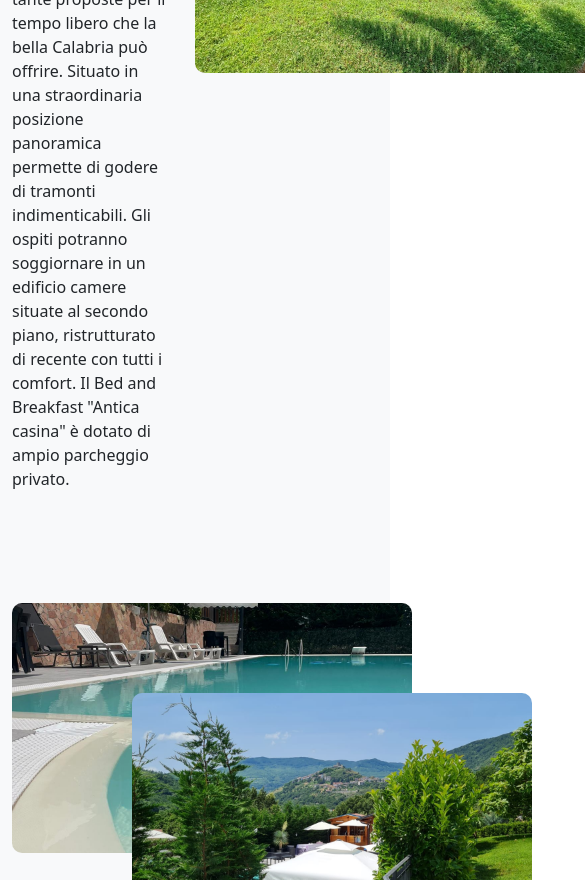
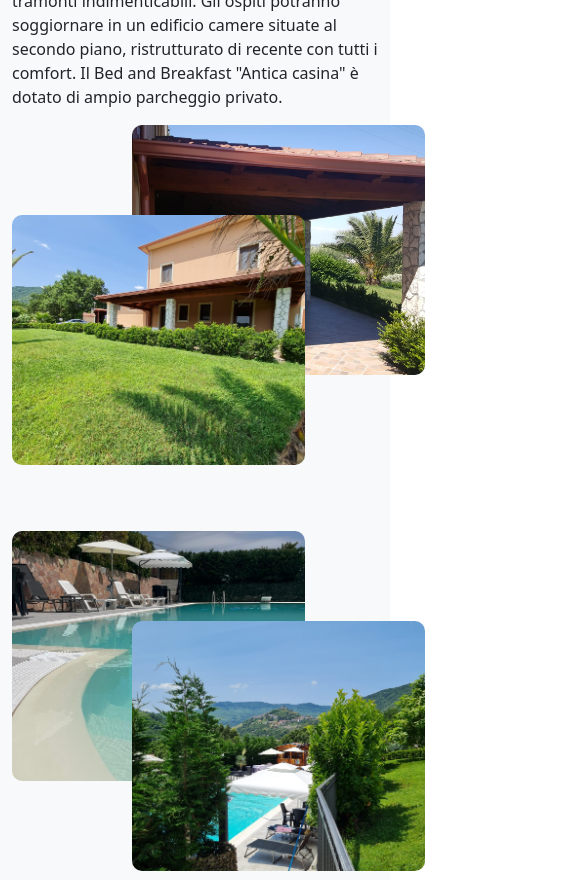
Before and after one commit to samuelescavello/malvito-per-vinz, a Vue app: page / in a window 390 px wide. Shown: the part 1120-2000 px from the top of the page, 585 px wide, since content can reach past the window. Built offline with nearby package versions, Linux system fonts and the light colour scheme.

Commit message:
responsive

```diff
--- a/src/pages/AppHome.vue
+++ b/src/pages/AppHome.vue
@@ -10,9 +10,9 @@
                     <h1>B&B - Antica Casina</h1>
                 </div>
 
-                <div class="row my-5 ">
-                    <div class="col-6 d-flex align-items-center ">
-                        <div>
+                <div class="container-img my-5 ">
+
+                    <div class="container-left " style="margin-right: 10%; margin-left: -0%;">
                         <h2>il nostro B&B</h2>
                         <p>
                             "Antica casina" si trova a pochi Km dal centro di Malvito , E' il posto ideale per
@@ -28,50 +28,32 @@
                         </p>
                     </div>
 
-                    </div>
-
-                    <div class="col-6 ">
-                        <div class="col-6">
+                    <div class="container-right">
                         <div id="container">
-                                <div class="row my-5">
-                                    <div class="col-6">
-                                        <div class="container">
                             <img class="image top" src="../assets/img/casa2.jpeg" alt="Top Image">
                             <img class="image bottom" src="../assets/img/casa1.jpeg" alt="b&b image">
-                                        </div>
-                                    </div>
-                                </div>
                         </div>
                     </div>
 
                 </div>
 
-                </div>
 
+                <div class="container-img my-5">
 
-                <div class="row my-5 ">
-                    <div class="col-6">
-                        <div id="container">
-                            <div class="row my-5">
-                                <div class="col-6">
-                                    <div class="container">
+                    <div class="container-right">
+                        <div  id="container">
                             <img class="image top2" src="../assets/img/pratoepiscina.jpeg" alt="Top Image">
                             <img class="image bottom2" src="../assets/img/piscina3.jpeg" alt="Bottom Image">
                         </div>
                     </div>
-                            </div>
-                        </div>
-                    </div>
 
-                    <div class="col-6 d-flex align-items-center ">
-                        <div>
+                    <div class="container-left">
                         <h2> comfort</h2>
                         <p>
                             Gli ospiti potranno soggiornare in un edificio camere situate al secondo piano,
                             ristrutturato di recente con tutti i comfort , incluso di piscina. Il Bed and Breakfast
                             "Antica casina" è dotato di ampio parcheggio privato.
                         </p>
-                        </div>
                     </div>
                 </div>
             </div>
@@ -166,6 +148,22 @@ export default {
 main {
     margin-top: 100px;
 
+    .container-img{
+        display: flex;
+        justify-content: center;
+        align-items: center;
+        width: 1200px;
+    }
+
+    .container-left {
+        width: 40%;
+        margin-left: 10%;
+    }
+    .container-right {
+        width: 40%;
+        margin-right: 10% !important;
+    }
+
     .jumbo {
         height: 600px;
         width: 100%;
@@ -179,14 +177,11 @@ main {
 
     #container {
         position: relative;
-        width: 400px;
-        /* Imposta la larghezza desiderata per il container */
+        width: 100%;
         height: 300px;
-        /* Imposta l'altezza desiderata per il container */
         display: flex;
         justify-content: center;
         align-items: center;
-        /* Imposta l'altezza e la larghezza desiderata per il container */
     }
 
     .image {
@@ -195,41 +190,46 @@ main {
         height: 250px;
         object-fit: cover;
         border-radius: 10px;
-        /* Per mantenere le proporzioni dell'immagine */
     }
 
     .image.top {
         top: 0;
         left: 120px;
-        /* Sposta leggermente a sinistra */
         z-index: 0;
-        /* Posto sopra l'altra immagine */
     }
 
     .image.bottom {
         top: 90px;
-        /* Sposta leggermente più in basso */
         left: 0;
         z-index: 1;
-        /* Posto sotto l'altra immagine */
     }
 
     .image.top2 {
         top: 90px;
         left: 120px;
-        /* Sposta leggermente a sinistra */
         z-index: 1;
-        /* Posto sopra l'altra immagine */
     }
 
     .image.bottom2 {
         top: 0;
-        /* Sposta leggermente più in basso */
         left: 0;
         z-index: 0;
-        /* Posto sotto l'altra immagine */
     }
 
+    @media screen and (max-width: 767px) {
+        .container-left {
+            width: 100%;
+            margin-top: 50px !important;
+            margin-left: -0%;
+        }
+        .container-right {
+            width: 80%;
+            margin-top: 10px !important;
+        }
+        .container-img {
+            display: block;
+        }
+    }
 
 }
 </style>
```
Lines whose indentation alone changed are shown as unchanged.
